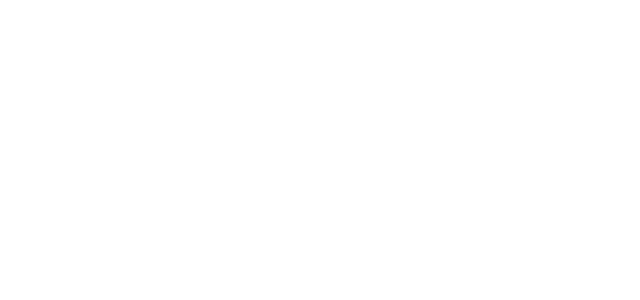
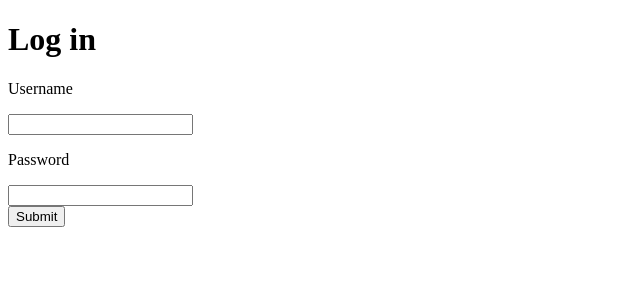
Before and after one commit to ecxyzzy/sales-tracker, a React (Create React App) app in the folder frontend/: page / in a window 1280 px wide. Shown: the top 300 px of the page, without its empty margins (0-640 px from the left). Built offline with nearby package versions, Linux system fonts and the light colour scheme.

Commit message:
feat(frontend): implement basic login page

```diff
--- /dev/null
+++ b/frontend/src/components/App.tsx
@@ -0,0 +1,14 @@
+import useToken from '../hooks/useToken';
+import Login from './Login';
+
+export default function App() {
+    const { token, setToken } = useToken();
+    if (!token) {
+        return <Login setToken={setToken} />;
+    }
+    return (
+        <>
+            <h1>Application</h1>
+        </>
+    );
+}
--- /dev/null
+++ b/frontend/src/components/Login.tsx
@@ -0,0 +1,64 @@
+import { Alert, Snackbar } from '@mui/material';
+import React, { useState } from 'react';
+import { ErrorResponse, isErrorResponse, LoginResponse } from '../types';
+
+export default function Login(props: { setToken: (token: string) => void }) {
+    const [username, setUsername] = useState('');
+    const [password, setPassword] = useState('');
+    const [loginError, setLoginError] = useState('');
+
+    const loginUser = async (username: string, password: string): Promise<ErrorResponse | LoginResponse> => {
+        return fetch(`${process.env.REACT_APP_BACKEND_URL}/login`, {
+            method: 'POST',
+            headers: {
+                'Content-Type': 'application/json',
+            },
+            body: JSON.stringify({
+                username: username,
+                password: password,
+            }),
+        }).then((res) => res.json());
+    };
+
+    const handleClose = () => {
+        setLoginError('');
+    };
+
+    const handleSubmit = async (e: React.FormEvent<HTMLFormElement>) => {
+        e.preventDefault();
+        const res = await loginUser(username, password);
+        if (isErrorResponse(res)) {
+            setLoginError(res.message);
+            setUsername('');
+            setPassword('');
+        } else {
+            props.setToken(res.payload.token);
+        }
+    };
+
+    return (
+        <>
+            <div className="loginWrapper">
+                <h1>Log in</h1>
+                <form onSubmit={handleSubmit}>
+                    <label>
+                        <p>Username</p>
+                        <input type="text" onChange={(e) => setUsername(e.target.value)} />
+                    </label>
+                    <label>
+                        <p>Password</p>
+                        <input type="password" onChange={(e) => setPassword(e.target.value)} />
+                    </label>
+                    <div>
+                        <button type="submit">Submit</button>
+                    </div>
+                </form>
+            </div>
+            <Snackbar open={Boolean(loginError)} autoHideDuration={6000} onClose={handleClose}>
+                <Alert onClose={handleClose} severity="error" sx={{ width: '100%' }}>
+                    Failed to login: {loginError}
+                </Alert>
+            </Snackbar>
+        </>
+    );
+}
--- /dev/null
+++ b/frontend/src/hooks/useToken.ts
@@ -0,0 +1,32 @@
+import { useEffect, useState } from 'react';
+
+export default function useToken() {
+    useEffect(() => {
+        async function getToken(): Promise<string | null> {
+            const token = localStorage.getItem('token');
+            if (!token) return new Promise<null>(() => null);
+            return (
+                await fetch(`${process.env.REACT_APP_BACKEND_URL}/verify`, {
+                    method: 'GET',
+                    headers: {
+                        Authorization: `Bearer ${token}`,
+                        'Content-Type': 'application/json',
+                    },
+                })
+            ).status === 200
+                ? token
+                : null;
+        }
+        if (!token) {
+            getToken().then((r) => setToken(r));
+        }
+    });
+
+    const saveToken = (token: string): void => {
+        localStorage.setItem('token', token);
+    };
+
+    const [token, setToken] = useState<string | null>('');
+
+    return { token, setToken: saveToken };
+}
--- a/frontend/src/index.tsx
+++ b/frontend/src/index.tsx
@@ -1,10 +1,10 @@
 import React from 'react';
 import ReactDOM from 'react-dom/client';
+import App from './components/App';
 
-const root = ReactDOM.createRoot(
-  document.getElementById('root') as HTMLElement
+const root = ReactDOM.createRoot(document.getElementById('root') as HTMLElement);
+root.render(
+    <React.StrictMode>
+        <App />
+    </React.StrictMode>
 );
-root.render(
-  <React.StrictMode>
-  </React.StrictMode>
-);
--- /dev/null
+++ b/frontend/src/types.ts
@@ -0,0 +1,60 @@
+interface Product {
+    readonly pid: number;
+    readonly productName: string;
+}
+
+interface Token {
+    readonly token: string;
+}
+
+interface Transaction {
+    readonly tid: number;
+    readonly transactionDate: string;
+    readonly product: number;
+    readonly transactionCount: string;
+    readonly price: string;
+    readonly estimatedTotal: string;
+    readonly actualTotal: string;
+    readonly handler1: number;
+    readonly handler2?: number;
+    readonly handler3?: number;
+    readonly remarks?: string;
+}
+
+interface User {
+    readonly uid: number;
+    readonly username: string;
+    readonly isAdmin: 0 | 1;
+    readonly isHandler: 0 | 1;
+}
+
+interface BackendResponse {
+    readonly timestamp: string;
+    readonly status: number;
+    [propName: string]: any;
+}
+
+export interface ErrorResponse extends BackendResponse {
+    readonly error: string;
+    readonly message: string;
+}
+
+export interface LoginResponse extends BackendResponse {
+    readonly payload: Token;
+}
+
+interface ProductsGetResponse extends BackendResponse {
+    readonly payload: Array<Product>;
+}
+
+interface TransactionsGetResponse extends BackendResponse {
+    readonly payload: Array<Transaction>;
+}
+
+interface UsersGetResponse extends BackendResponse {
+    readonly payload: Array<User>;
+}
+
+export function isErrorResponse(res: BackendResponse): res is ErrorResponse {
+    return typeof res?.error === 'string' && typeof res?.message === 'string';
+}
```
Also changed, not shown: 2 other files (tests, documents, lock files or other folders).
